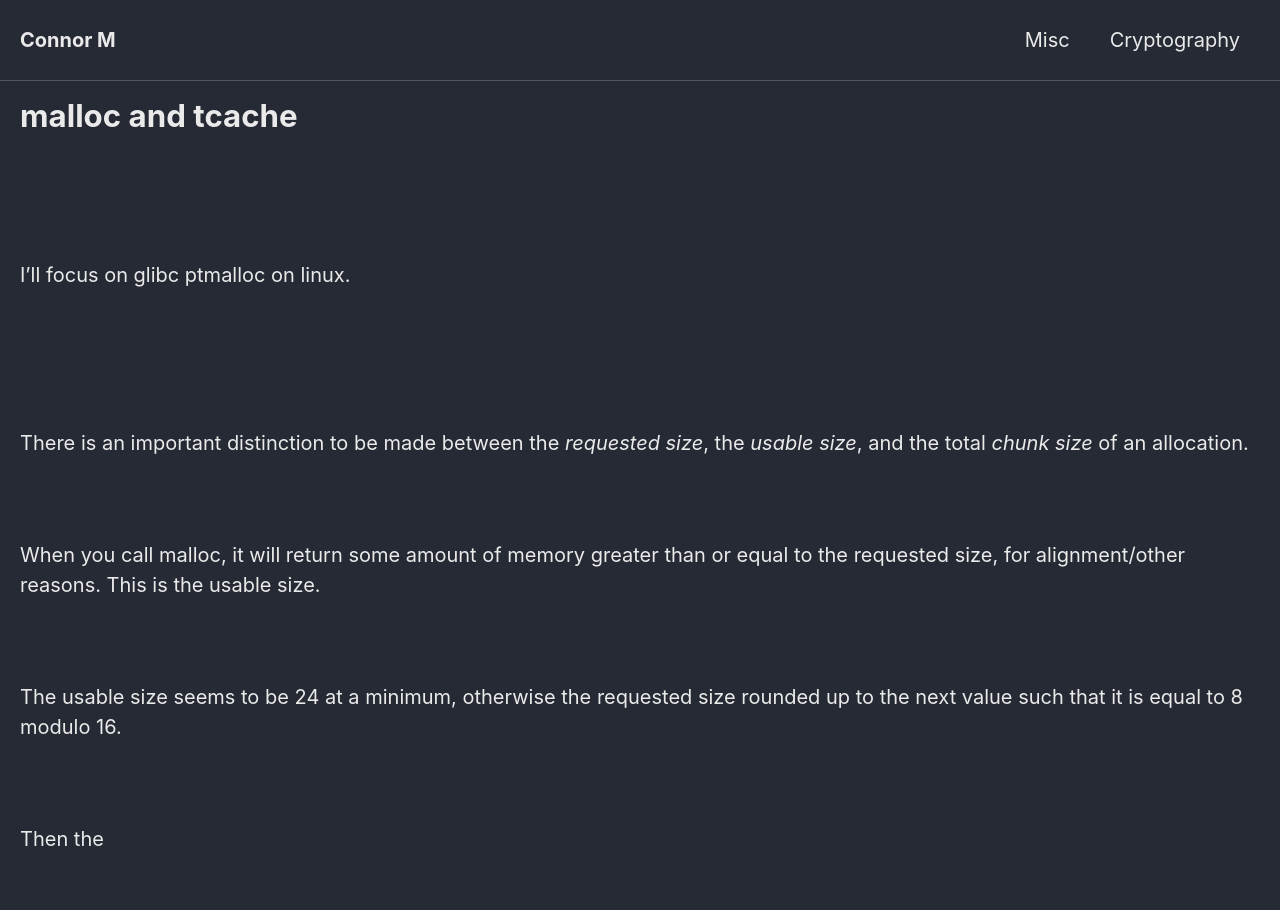
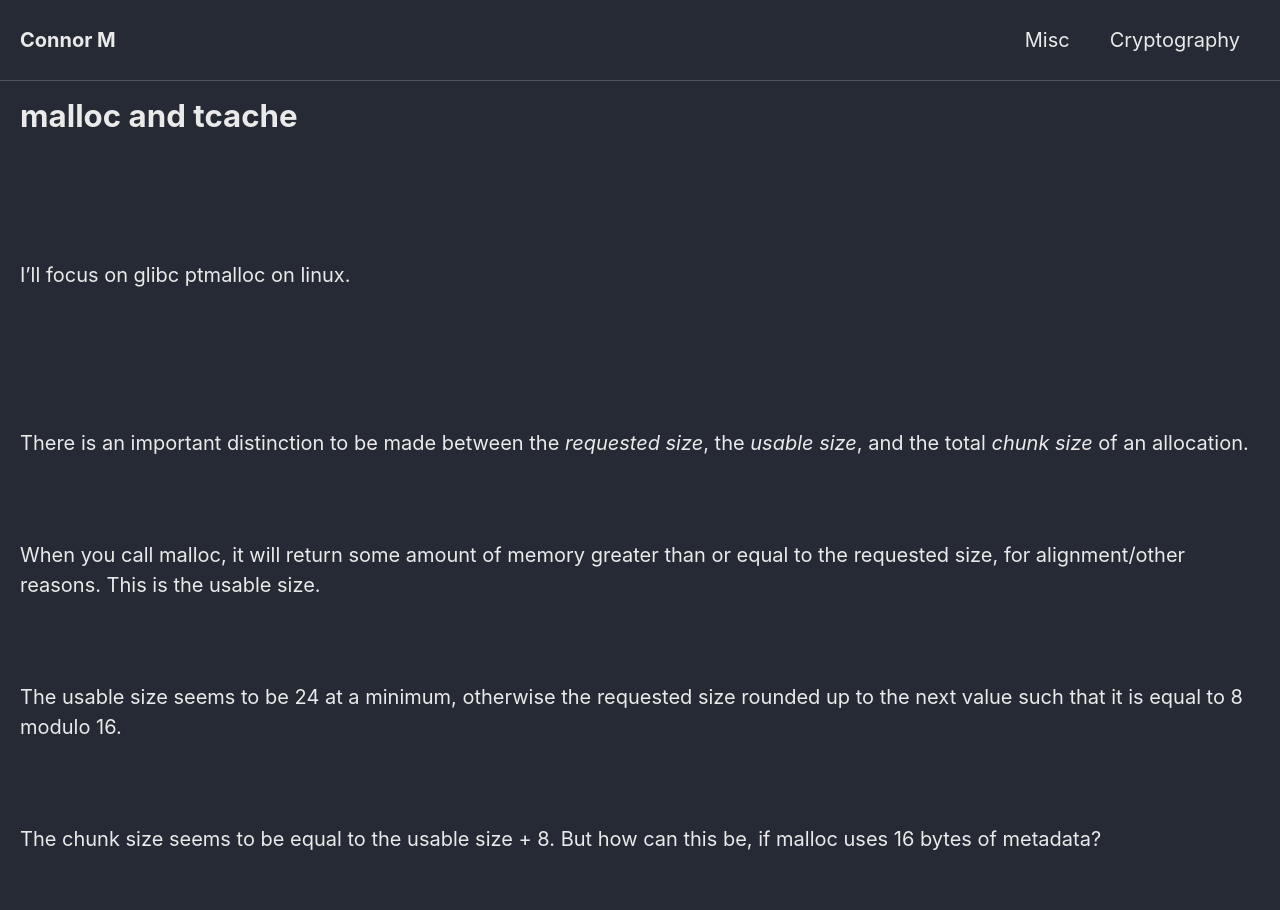
Before and after one commit to Connor-McCartney/Connor-McCartney.github.io, a Jekyll site: the page built from _pages/misc/malloc-and-tcache.md, in a window 1280 px wide. Built offline with Jekyll 4.4.1, drawn with Linux system fonts in a browser that asks for light colours; cached includes are drawn as plain includes.

Commit message:
Update malloc-and-tcache.md

```diff
--- a/_pages/misc/malloc-and-tcache.md
+++ b/_pages/misc/malloc-and-tcache.md
@@ -29,4 +29,4 @@ The usable size seems to be 24 at a minimum, otherwise the requested size rounde
 
 <br>
 
-Then the
+The chunk size seems to be equal to the usable size + 8. But how can this be, if malloc uses 16 bytes of metadata?
```
